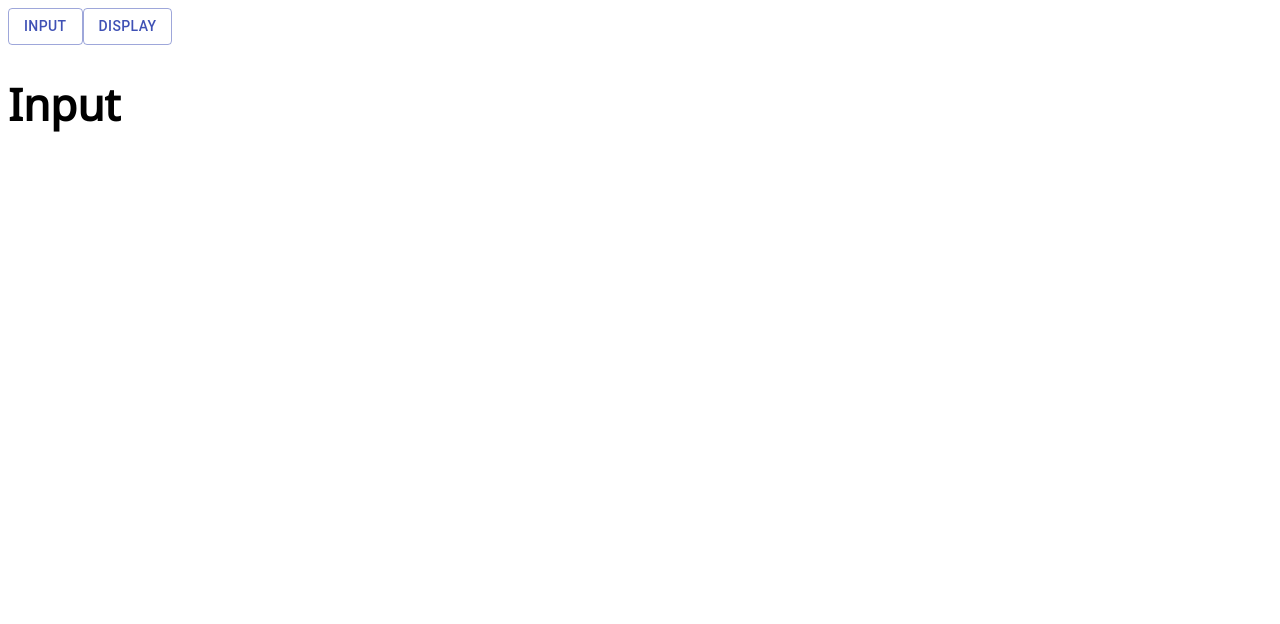
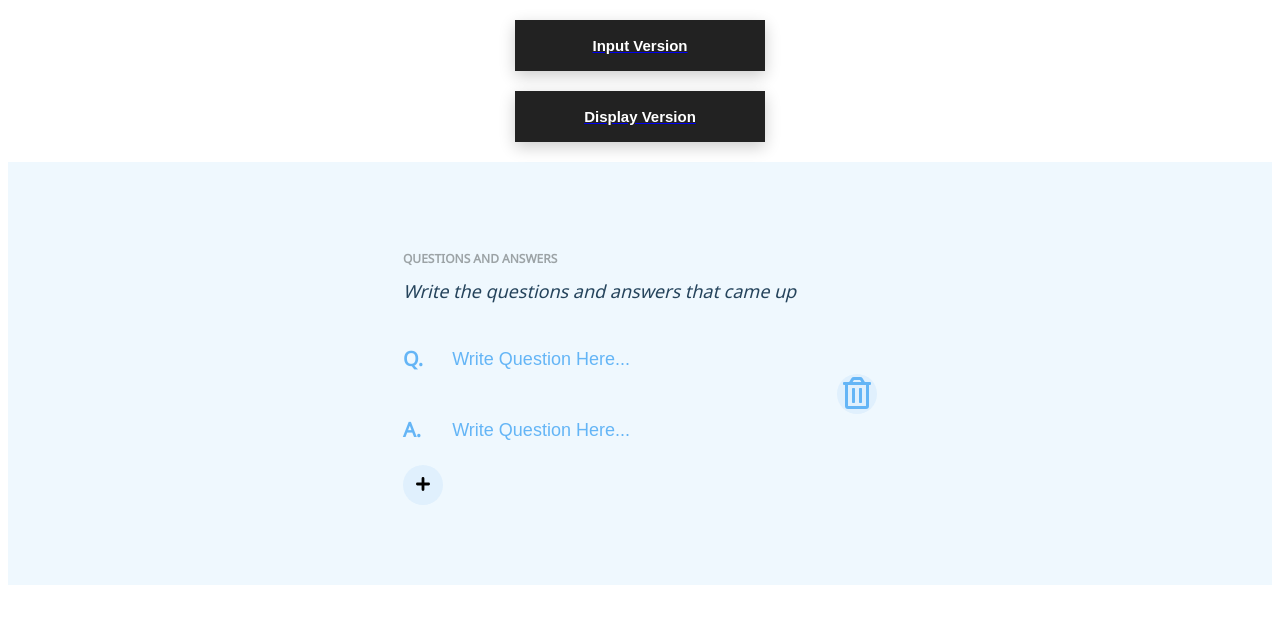
Before and after one commit to manas9927/ooloi-assignment, a React (Create React App) app: page /input in a window 1280 px wide. Shown: the top 624 px of the page. Built offline with nearby package versions, Linux system fonts and the light colour scheme.

Commit message:
add: input page

```diff
--- a/package.json
+++ b/package.json
@@ -3,7 +3,6 @@
   "version": "0.1.0",
   "private": true,
   "dependencies": {
-    "@material-ui/core": "^4.11.0",
     "@testing-library/jest-dom": "^5.11.4",
     "@testing-library/react": "^11.1.0",
     "@testing-library/user-event": "^12.1.10",
--- a/public/index.html
+++ b/public/index.html
@@ -7,7 +7,6 @@
     <meta name="viewport" content="width=device-width, initial-scale=1" />
     <meta name="theme-color" content="#000000" />
     <link href='https://fonts.googleapis.com/css?family=Noto Sans' rel='stylesheet'>
-    <link rel="stylesheet" href="https://fonts.googleapis.com/icon?family=Material+Icons" />
     <meta
       name="description"
       content="Web site created using create-react-app"
--- a/src/App.js
+++ b/src/App.js
@@ -1,6 +1,5 @@
 import React from "react"
-import { makeStyles } from '@material-ui/core/styles';
-import Button from '@material-ui/core/Button';
+import "./myStyle.css"
 
 import {
     Route, BrowserRouter as Router, Switch, Link
@@ -12,12 +11,12 @@ import Display from "./pages/display/"
 function App() {
     return(
         <Router>
-            <div className="switch">
+            <div>
                 <Link to="input">
-                    <Button variant="outlined" color="primary">Input</Button>
+	                <button class="btn"><span>Input Version</span></button>
                 </Link>
                 <Link to="display">
-                    <Button variant="outlined" color="primary">Display</Button>
+                    <button class="btn"><span>Display Version</span></button>
                 </Link>
             </div>
             <Switch>
--- /dev/null
+++ b/src/myStyle.css
@@ -0,0 +1,166 @@
+.btn {
+  border: none;
+  display: block;
+  text-align: center;
+  cursor: pointer;
+  outline: none;
+  overflow: hidden;
+  position: relative;
+  color: #fff;
+  font-weight: 700;
+  font-size: 15px;
+  background-color: #222;
+  padding: 17px 60px;
+  margin: 20px auto;
+  box-shadow: 0 5px 15px rgba(0,0,0,0.20);
+  width: 250px;
+}
+
+.btn span {
+  position: relative;
+  z-index: 1;
+}
+
+.btn:after {
+  content: "";
+  position: absolute;
+  left: 0;
+  top: 0;
+  height: 490%;
+  width: 140%;
+  background: #78c7d2;
+  -webkit-transition: all .5s ease-in-out;
+  transition: all .5s ease-in-out;
+  -webkit-transform: translateX(-98%) translateY(-25%) rotate(45deg);
+  transform: translateX(-98%) translateY(-25%) rotate(45deg);
+}
+
+.btn:hover:after {
+  -webkit-transform: translateX(-9%) translateY(-25%) rotate(45deg);
+  transform: translateX(-9%) translateY(-25%) rotate(45deg);
+}
+
+.link {
+  font-size: 20px;
+  margin-top: 30px;
+}
+
+.link a {
+  color: #000;
+  font-size: 25px;
+}
+
+.inputBody {
+    background-color: #EFF8FE;
+    width: 100%;
+}
+
+.inputContainer {
+    padding: 80px 395px;
+}
+
+.mainHeading {
+    color: #9CA3A6;
+    font-size: 12px;
+    font-weight: 700;
+}
+
+.subHeading {
+    color: #25445C;
+    font-size: 18px;
+    font-style: italic;
+    font-weight: 400;
+
+}
+
+.grid-container {
+    margin-top: 21px;
+    display: grid;
+    grid-template-columns: 0.0fr 2.6fr 0.0fr;
+    grid-template-rows: 0fr 0fr;
+    gap: 0px 0px;
+    grid-template-areas:
+      "question inputQuestion delete"
+      "answer inputAnswer delete";
+  }
+
+  .question {
+      grid-area: question;
+    }
+
+  .answer {
+      grid-area: answer;
+    }
+
+  .inputQuestion {
+      grid-area: inputQuestion;
+      margin-left: 27px;
+    }
+
+  .inputAnswer {
+      grid-area: inputAnswer;
+      margin-left: 27px;
+    }
+
+  .delete {
+      grid-area: delete;
+    }
+
+    .delete p {
+        margin-top: 55px;
+        margin-bottom: 55px;
+    }
+
+    .question p, .answer p {
+        color: #64B5F6;
+        line-height: 30px;
+        font-size: 20px;
+        letter-spacing: -1%;
+        font-weight: 700;
+    }
+
+    .inputQuestion input, .inputAnswer input {
+        width: 100%;
+        background-color: transparent;
+        border: none;
+        font-size: 18px;
+        line-height: 30.6px;
+        font-weight: 400;
+        color: #25445C;
+        margin-top: 19px;
+        margin-bottom: 19px;
+        outline: none;
+    }
+
+    .inputQuestion input::placeholder, .inputAnswer input::placeholder {
+        color: #64B5F6;
+        font-weight: 400;
+    }
+
+    .deleteButton {
+        border-radius: 50%;
+        width: 40px;
+        height: 40px;
+        left: 1005px;
+        top: 318px;
+        border: none;
+        outline: none;
+        background-color: #E0F0FD;
+        margin-top: 50px;
+        margin-bottom: 50px;
+    }
+
+    .addButton {
+        border-radius: 50%;
+        width: 40px;
+        height: 40px;
+        left: 1005px;
+        top: 318px;
+        border: none;
+        outline: none;
+        background-color: #E0F0FD;
+    }
+
+    .deleteButton:hover {
+        background-color: #c1dff8;
+    }
--- /dev/null
+++ b/src/pages/input/addButton.js
@@ -0,0 +1,14 @@
+import React from "react"
+import "../../myStyle.css"
+
+function addButton() {
+    return(
+        <div>
+            <button className="addButton">
+            <svg class="w-6 h-6" fill="currentColor" viewBox="0 0 20 20" xmlns="http://www.w3.org/2000/svg"><path fill-rule="evenodd" d="M10 5a1 1 0 011 1v3h3a1 1 0 110 2h-3v3a1 1 0 11-2 0v-3H6a1 1 0 110-2h3V6a1 1 0 011-1z" clip-rule="evenodd"></path></svg>
+            </button>
+        </div>
+    )
+}
+
+export default addButton
--- a/src/pages/input/index.js
+++ b/src/pages/input/index.js
@@ -1,7 +1,15 @@
 import React from "react"
+import QnaInput from "./qnaInput"
+import AddButton from "./addButton"
+import "../../myStyle.css"
 
 export default() => (
-        <div>
-            <h1>Input</h1>
+        <div className="inputBody">
+            <div className="inputContainer">
+                <h1 className="mainHeading">QUESTIONS AND ANSWERS</h1>
+                <h1 className="subHeading">Write the questions and answers that came up</h1>
+                <QnaInput />
+                <AddButton />
+            </div>
         </div>
     )
--- /dev/null
+++ b/src/pages/input/qnaInput.js
@@ -0,0 +1,30 @@
+import React from "react"
+import "../../myStyle.css"
+
+function qnaInput() {
+    return (
+        <div>
+            <div className="grid-container">
+                <div className="question">
+                    <p>Q.</p>
+                </div>
+                <div className="answer">
+                    <p>A.</p>
+                </div>
+                <div className="inputQuestion">
+                    <input type="text"  placeholder="Write Question Here..."/>
+                </div>
+                <div className="inputAnswer">
+                    <input type="text"  placeholder="Write Question Here..."/>
+                </div>
+                <div className="delete">
+                    <button className="deleteButton">
+                        <svg aria-hidden="true" focusable="false" data-prefix="far" data-icon="trash-alt" className="svg-inline--fa fa-trash-alt fa-w-14" role="img" xmlns="http://www.w3.org/2000/svg" viewBox="0 0 448 512"><path fill="#64B5F6" d="M268 416h24a12 12 0 0 0 12-12V188a12 12 0 0 0-12-12h-24a12 12 0 0 0-12 12v216a12 12 0 0 0 12 12zM432 80h-82.41l-34-56.7A48 48 0 0 0 274.41 0H173.59a48 48 0 0 0-41.16 23.3L98.41 80H16A16 16 0 0 0 0 96v16a16 16 0 0 0 16 16h16v336a48 48 0 0 0 48 48h288a48 48 0 0 0 48-48V128h16a16 16 0 0 0 16-16V96a16 16 0 0 0-16-16zM171.84 50.91A6 6 0 0 1 177 48h94a6 6 0 0 1 5.15 2.91L293.61 80H154.39zM368 464H80V128h288zm-212-48h24a12 12 0 0 0 12-12V188a12 12 0 0 0-12-12h-24a12 12 0 0 0-12 12v216a12 12 0 0 0 12 12z"></path></svg>
+                    </button>
+                </div>
+            </div>
+        </div>
+    )
+}
+
+export default qnaInput
```
Also changed, not shown: src/Hello.js (deleted, +0 -11 lines), src/InputFaq.js (deleted, +0 -32 lines), 1 other file (tests, documents, lock files or other folders).
